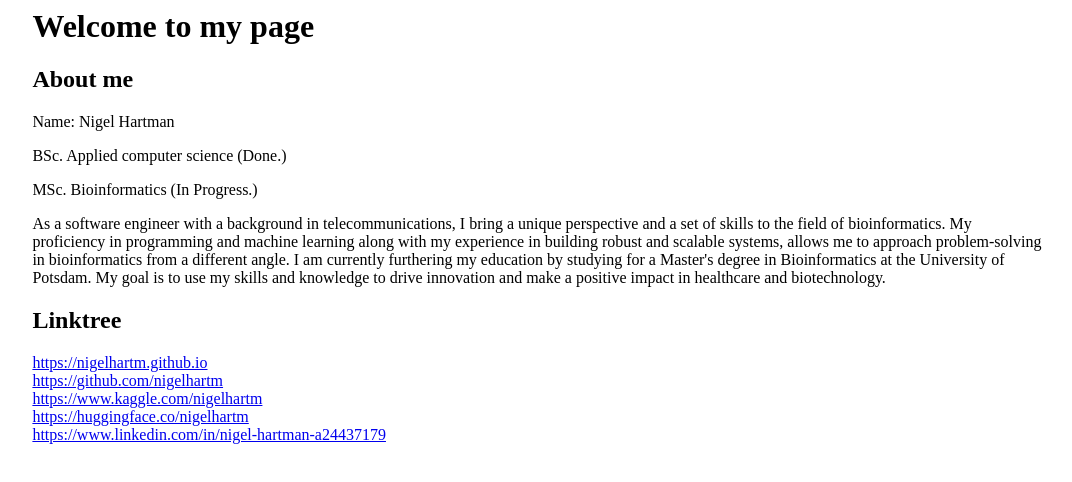
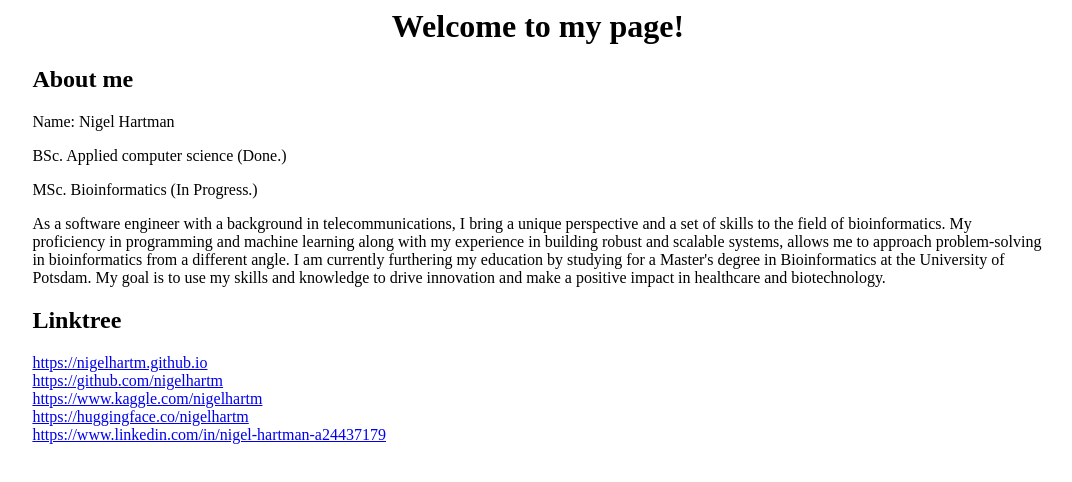
Before and after one commit to nigelhartm/nigelhartm.github.io, a plain HTML site: page index.html in a window 1280 px wide. Shown: the whole page, without its empty margins (102-1174 px from the left). Drawn offline with Linux system fonts and the light colour scheme.

Commit message:
Update index.html

```diff
--- a/index.html
+++ b/index.html
@@ -3,7 +3,7 @@
 <title>Nigel Hartman</title>
 <style>
 #header {
-  align: center;
+  text-align: center;
 }
 #box1 {
   margin-left: 10%;
@@ -13,7 +13,7 @@
 </head>
 <body>
 <div id="box1">
-<h1 id="header">Welcome to my page</h1>
+<h1 id="header">Welcome to my page!</h1>
 <h2>About me</h2>
 <p>Name: Nigel Hartman</p>
 <p>BSc. Applied computer science (Done.)</p>
```
